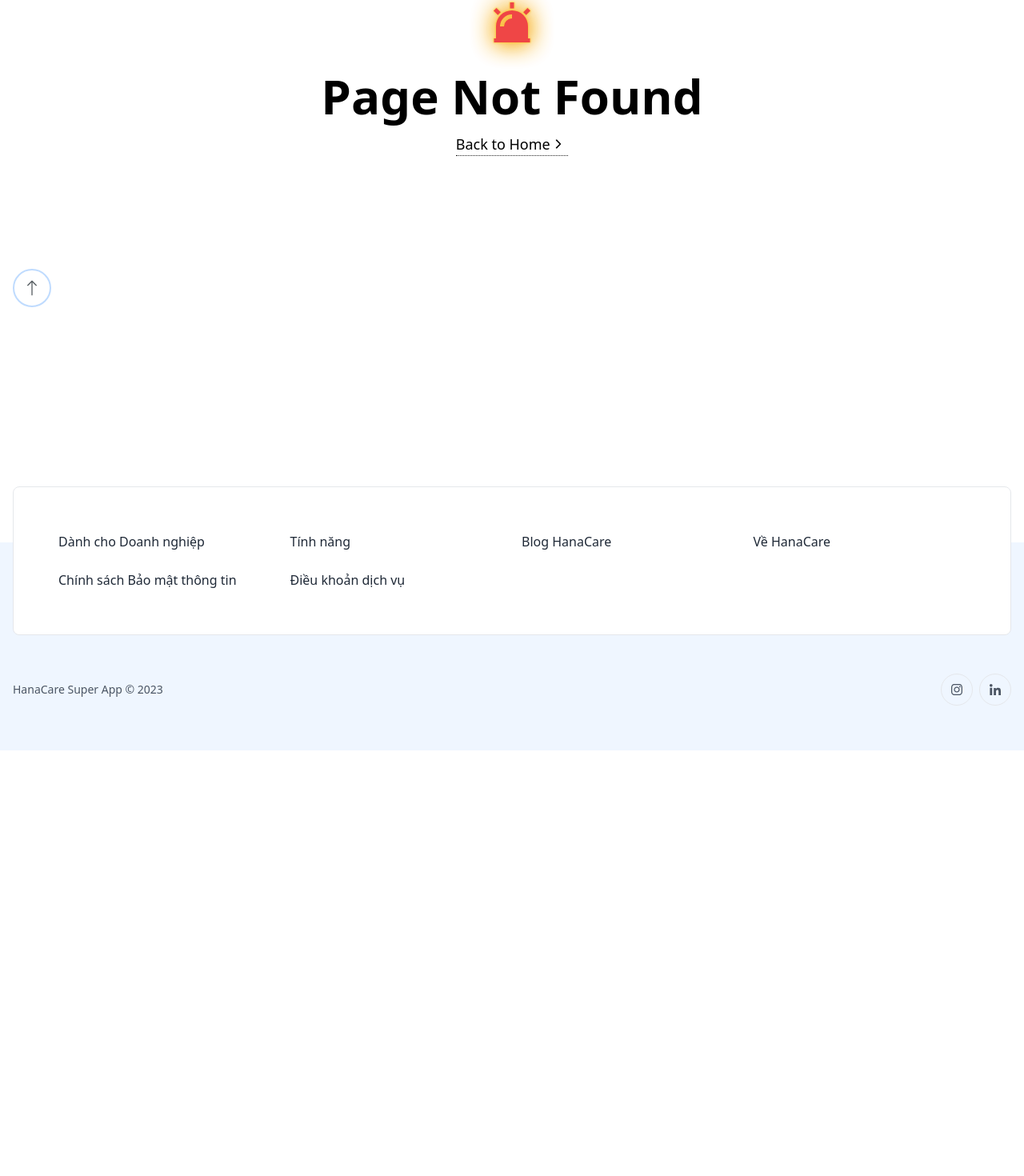
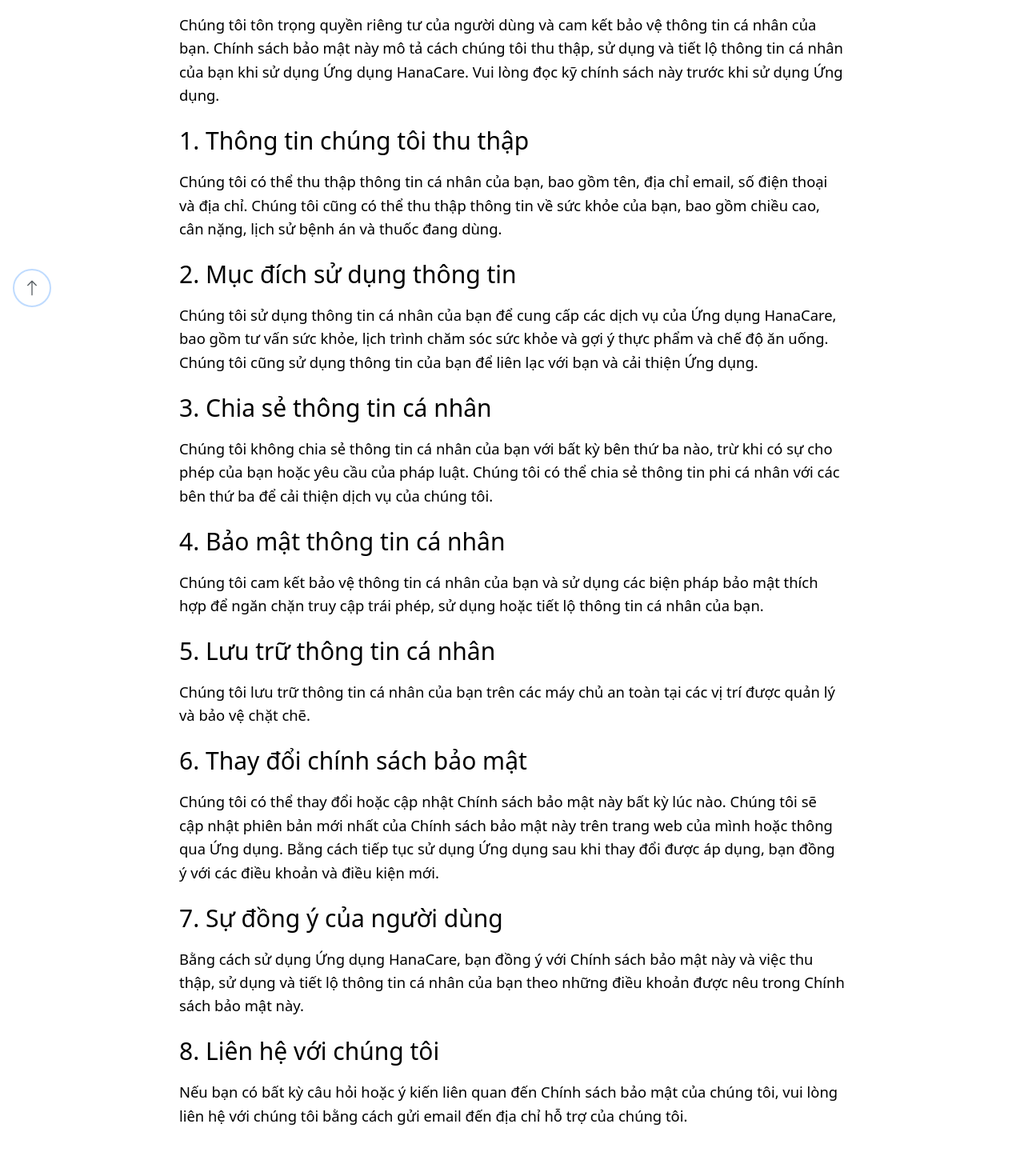
Before and after one commit to quynang/hanacare-nextjs-app, a Next.js app: page /chinh-sach-bao-mat-thong-tin in a window 1280 px wide. Before the commit this address had no page. Shown: the part 400-1870 px from the top of the page at 80% size. Before the commit the page ends 1338 px from the top, so only its background shows below. Built offline with nearby package versions, Linux system fonts and the light colour scheme.

Commit message:
chinh-sach-bao-mat-thong-tin + dieu-khoan-dich-vu pages

```diff
--- a/src/components/layout/Footer.tsx
+++ b/src/components/layout/Footer.tsx
@@ -7,23 +7,23 @@ const footerItems = [
   },
   {
     title: 'Tính năng',
-    href: '#'
+    href: '/tinh-nang'
   },
   {
     title: 'Blog HanaCare',
-    href: '#'
+    href: '/blog'
   },
   {
     title: 'Về HanaCare ',
-    href: '#'
+    href: '/about-hanacare'
   },
   {
     title: 'Chính sách Bảo mật thông tin ',
-    href: '#'
+    href: '/chinh-sach-bao-mat-thong-tin'
   },
   {
     title: 'Điều khoản dịch vụ',
-    href: '#'
+    href: '/dieu-khoan-dich-vu'
   }
 ]
 
--- /dev/null
+++ b/src/pages/chinh-sach-bao-mat-thong-tin.tsx
@@ -0,0 +1,71 @@
+export default function ChinhSachBaoMatThongTin() {
+
+  return (
+    <>
+      <div className="hero-area relative pt-20 xl:pt-28 " >
+        <div className="container mx-auto" >
+          <div className="page-title-box" >
+            <div className="section-title gh-canvas max-w-4xl mx-auto  mb-20" >
+              <h1 className="w-full font-serif text-4xl lg:text-5xl text-gray-800 font-bold mb-8" >Chính sách bảo mật cho Ứng dụng HanaCare</h1 >
+            </div>
+          </div>
+        </div>
+      </div>
+      <section className="single-area pb-20">
+        <div className="gh-content gh-canvas  max-w-4xl mx-auto">
+          <p>
+            Chúng tôi tôn trọng quyền riêng tư của người dùng và cam kết bảo vệ thông tin cá nhân của bạn. Chính sách bảo mật này mô tả cách chúng tôi thu thập, sử dụng và tiết lộ thông tin cá nhân của bạn khi sử dụng Ứng dụng HanaCare. Vui lòng đọc kỹ chính sách này trước khi sử dụng Ứng dụng.
+          </p>
+          <h3 id='title-1'>
+            1. Thông tin chúng tôi thu thập
+          </h3 >
+          <p>
+            Chúng tôi có thể thu thập thông tin cá nhân của bạn, bao gồm tên, địa chỉ email, số điện thoại và địa chỉ. Chúng tôi cũng có thể thu thập thông tin về sức khỏe của bạn, bao gồm chiều cao, cân nặng, lịch sử bệnh án và thuốc đang dùng.
+          </p>
+          <h3 id='title-2'>
+            2. Mục đích sử dụng thông tin
+          </h3 >
+          <p>
+            Chúng tôi sử dụng thông tin cá nhân của bạn để cung cấp các dịch vụ của Ứng dụng HanaCare, bao gồm tư vấn sức khỏe, lịch trình chăm sóc sức khỏe và gợi ý thực phẩm và chế độ ăn uống. Chúng tôi cũng sử dụng thông tin của bạn để liên lạc với bạn và cải thiện Ứng dụng.
+          </p>
+          <h3 id='title-3'>
+            3. Chia sẻ thông tin cá nhân
+          </h3 >
+          <p>
+            Chúng tôi không chia sẻ thông tin cá nhân của bạn với bất kỳ bên thứ ba nào, trừ khi có sự cho phép của bạn hoặc yêu cầu của pháp luật. Chúng tôi có thể chia sẻ thông tin phi cá nhân với các bên thứ ba để cải thiện dịch vụ của chúng tôi.
+          </p>
+          <h3 id='title-4'>
+            4. Bảo mật thông tin cá nhân
+          </h3 >
+          <p>
+            Chúng tôi cam kết bảo vệ thông tin cá nhân của bạn và sử dụng các biện pháp bảo mật thích hợp để ngăn chặn truy cập trái phép, sử dụng hoặc tiết lộ thông tin cá nhân của bạn.
+          </p>
+          <h3 id='title-5'>
+            5. Lưu trữ thông tin cá nhân
+          </h3 >
+          <p>
+            Chúng tôi lưu trữ thông tin cá nhân của bạn trên các máy chủ an toàn tại các vị trí được quản lý và bảo vệ chặt chẽ.
+          </p>
+          <h3 id='title-6'>
+            6. Thay đổi chính sách bảo mật
+          </h3 >
+          <p>
+            Chúng tôi có thể thay đổi hoặc cập nhật Chính sách bảo mật này bất kỳ lúc nào. Chúng tôi sẽ cập nhật phiên bản mới nhất của Chính sách bảo mật này trên trang web của mình hoặc thông qua Ứng dụng. Bằng cách tiếp tục sử dụng Ứng dụng sau khi thay đổi được áp dụng, bạn đồng ý với các điều khoản và điều kiện mới.
+          </p>
+          <h3 id='title-7'>
+            7. Sự đồng ý của người dùng
+          </h3 >
+          <p>
+            Bằng cách sử dụng Ứng dụng HanaCare, bạn đồng ý với Chính sách bảo mật này và việc thu thập, sử dụng và tiết lộ thông tin cá nhân của bạn theo những điều khoản được nêu trong Chính sách bảo mật này.
+          </p>
+          <h3 id='title-8'>
+            8. Liên hệ với chúng tôi
+          </h3 >
+          <p>
+            Nếu bạn có bất kỳ câu hỏi hoặc ý kiến ​​liên quan đến Chính sách bảo mật của chúng tôi, vui lòng liên hệ với chúng tôi bằng cách gửi email đến địa chỉ hỗ trợ của chúng tôi.
+          </p>
+        </div>
+      </section>
+    </>
+  )
+}
--- /dev/null
+++ b/src/pages/dieu-khoan-dich-vu.tsx
@@ -0,0 +1,80 @@
+export default function DieuKhoaDichVu() {
+
+  return (
+    <>
+      <div className="hero-area relative pt-20 xl:pt-28 " >
+        <div className="container mx-auto" >
+          <div className="page-title-box" >
+            <div className="section-title gh-canvas max-w-4xl mx-auto  mb-20" >
+              <h1 className="w-full font-serif text-4xl lg:text-5xl text-gray-800 font-bold mb-8" >Điều khoản dịch vụ - HanaCare</h1 >
+            </div>
+          </div>
+        </div>
+      </div>
+      <section className="single-area pb-20">
+        <div className="gh-content gh-canvas  max-w-4xl mx-auto">
+          <p>
+            Chào mừng bạn đến với ứng dụng chăm sóc sức khỏe HanaCare ("Ứng dụng"). HanaCare là một ứng dụng di động giúp người dùng quản lý sức khỏe của mình thông qua các tính năng như theo dõi thói quen ăn uống, luyện tập thể dục, giấc ngủ và nhiều hơn nữa. Bằng cách sử dụng Ứng dụng của chúng tôi, bạn đồng ý với các điều khoản và điều kiện sau đây:
+          </p>
+          <h3 id='title-1'>
+            1. Điều kiện sử dụng
+          </h3 >
+          <p>
+            Bằng cách tải xuống và sử dụng Ứng dụng, bạn đồng ý với các điều khoản và điều kiện của HanaCare. Nếu bạn không đồng ý với bất kỳ điều khoản nào, vui lòng ngừng sử dụng Ứng dụng.
+          </p>
+          <h3 id='title-2'>
+            2. Bảo mật thông tin
+          </h3 >
+          <p>
+            HanaCare cam kết bảo mật thông tin của người dùng. Chúng tôi sử dụng các biện pháp an ninh vật lý và kỹ thuật để đảm bảo rằng thông tin của bạn được bảo vệ an toàn. Chúng tôi sẽ không chia sẻ thông tin của bạn với bất kỳ bên thứ ba nào ngoại trừ những trường hợp yêu cầu pháp lý.
+          </p>
+          <h3 id='title-3'>
+            3. Sử dụng thông tin
+          </h3 >
+          <p>
+            HanaCare sử dụng thông tin của bạn để cải thiện Ứng dụng và cung cấp cho bạn những trải nghiệm tốt hơn. Chúng tôi cũng có thể sử dụng thông tin của bạn để liên lạc với bạn và cung cấp cho bạn thông tin về sản phẩm và dịch vụ mới.
+          </p>
+          <h3 id='title-4'>
+            4. Nội dung người dùng
+          </h3 >
+          <p>
+            HanaCare cho phép người dùng đăng tải nội dung như bài đăng, hình ảnh và video. Người dùng chịu trách nhiệm hoàn toàn về nội dung mà họ đăng tải và phải đảm bảo rằng nội dung đó không vi phạm bất kỳ quyền sở hữu trí tuệ, quyền riêng tư hoặc quyền khác của bên thứ ba.
+          </p>
+          <h3 id='title-5'>
+            5. Thanh toán
+          </h3 >
+          <p>
+            Nếu bạn sử dụng các tính năng thanh toán của Ứng dụng, bạn đồng ý với các điều khoản và điều kiện của nhà cung cấp dịch vụ thanh toán của chúng tôi
+          </p>
+          <h3 id='title-6'>
+            6. Thay đổi điều khoản
+          </h3 >
+          <p>
+            HanaCare có quyền thay đổi hoặc cập nhật Điều khoản dịch vụ này bất kỳ lúc nào. Chúng tôi sẽ cập nhật phiên bản mới nhất của Điều khoản dịch vụ này trên trang web của mình hoặc thông qua Ứng dụng. Bằng cách tiếp tục sử dụng Ứng dụng sau khi thay đổi được áp dụng, bạn đồng ý với các điều khoản và điều kiện mới.
+          </p>
+          <h3 id='title-7'>
+            7. Chấm dứt sử dụng
+          </h3 >
+          <p>
+            HanaCare có thể chấm dứt hoặc đình chỉ quyền sử dụng Ứng dụng của bất kỳ người dùng nào bất kỳ lúc nào và với bất kỳ lý do nào. Bằng cách sử dụng Ứng dụng, bạn đồng ý rằng HanaCare không chịu trách nhiệm với bất kỳ thiệt hại hoặc mất mát nào phát sinh từ việc chấm dứt hoặc đình chỉ quyền sử dụng Ứng dụng của bạn.
+          </p>
+          <h3 id='title-8'>
+            8. Bản quyền
+          </h3 >
+          <p>
+            Tất cả các nội dung, hình ảnh, tài liệu và thiết kế của Ứng dụng là tài sản của HanaCare hoặc các bên thứ ba tương ứng và được bảo vệ bởi luật bản quyền và các quyền sở hữu trí tuệ khác. Bạn không được sao chép, phân phối, sửa đổi hoặc tái sản xuất bất kỳ nội dung nào của Ứng dụng mà không có sự cho phép bằng văn bản của HanaCare.
+          </p>
+          <h3 id='title-9'>
+            9. Liên hệ
+          </h3 >
+          <p>
+            Nếu bạn có bất kỳ câu hỏi hoặc ý kiến liên quan đến Ứng dụng hoặc Điều khoản dịch vụ này, vui lòng liên hệ với chúng tôi qua địa chỉ email support@hanacare.com.
+          </p>
+          <p>
+            Cảm ơn bạn đã sử dụng HanaCare. Chúc bạn có những trải nghiệm tốt nhất với Ứng dụng của chúng tôi.
+          </p>
+        </div>
+      </section>
+    </>
+  )
+}
```
